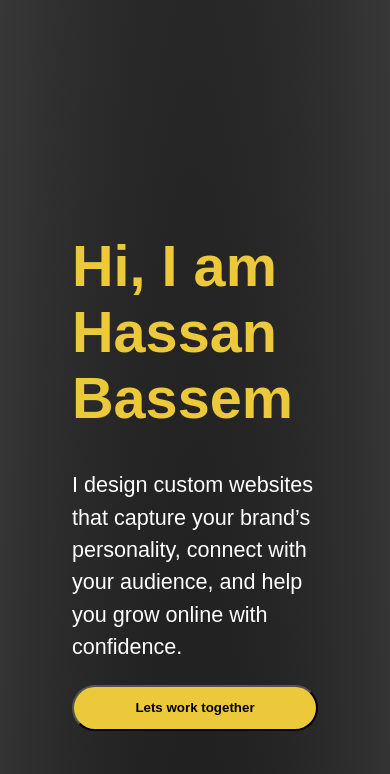
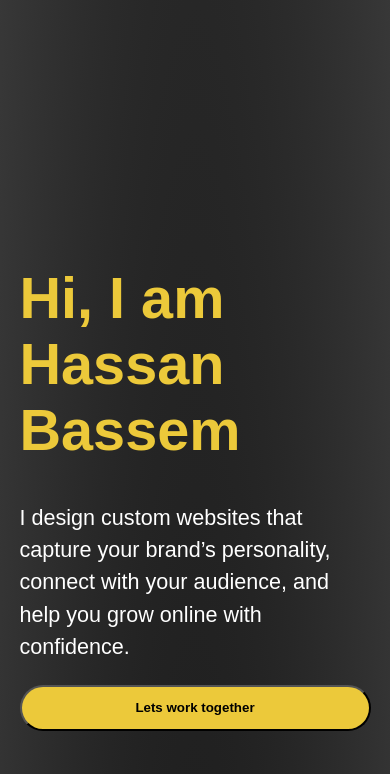
Before and after one commit to hassanbassem/portfolio-website, a plain HTML site: page index.html in a window 390 px wide. Shown: the part 70-844 px from the top of the page. Drawn offline with Linux system fonts and the light colour scheme.

Commit message:
fixed media queries

```diff
--- a/stylesheet.css
+++ b/stylesheet.css
@@ -556,9 +556,13 @@ form button {
     }
 
     header main {
-        padding-right: 5em;
-        padding-left: 5em;
+        /* padding-right: 5em;
+        padding-left: 5em; */
         align-items: flex-end;
+        padding-right: 0;
+        padding-left: 0;
+        width: 90%;
+        margin: auto;
     }
 
     header main div {
@@ -619,14 +623,7 @@ form button {
     }
 }
 
-@media (max-width: 390px) {
-
-    :root {
-        font-size: 0.9em;
-    }
-}
-
-@media (max-height: 820px) and (max-width: 1200px) {
+@media (max-height: 800px) and (max-width: 1200px) {
 
     h1 {
         margin-bottom: 0.5em;
@@ -641,3 +638,10 @@ form button {
         display: none;
     }
 }
+
+@media (max-width: 390px) {
+
+    :root {
+        font-size: 0.9em;
+    }
+}
```
